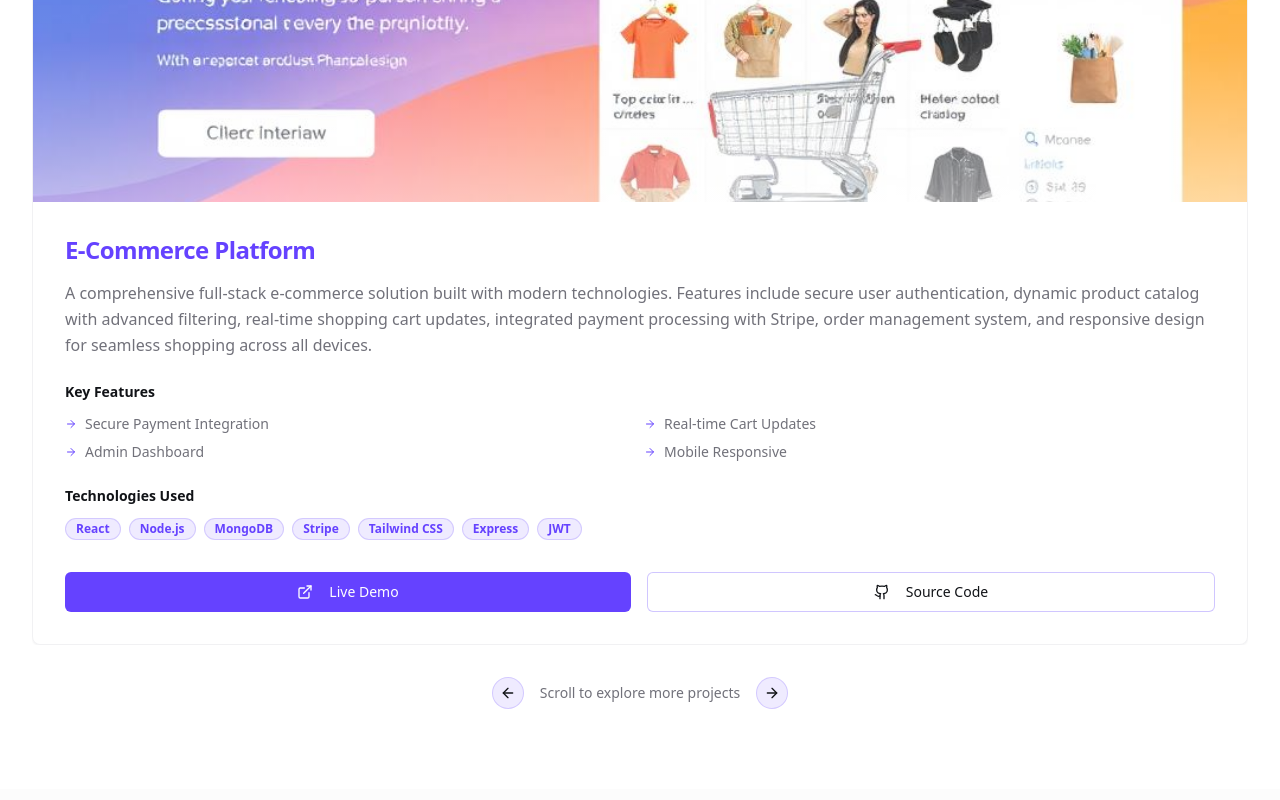
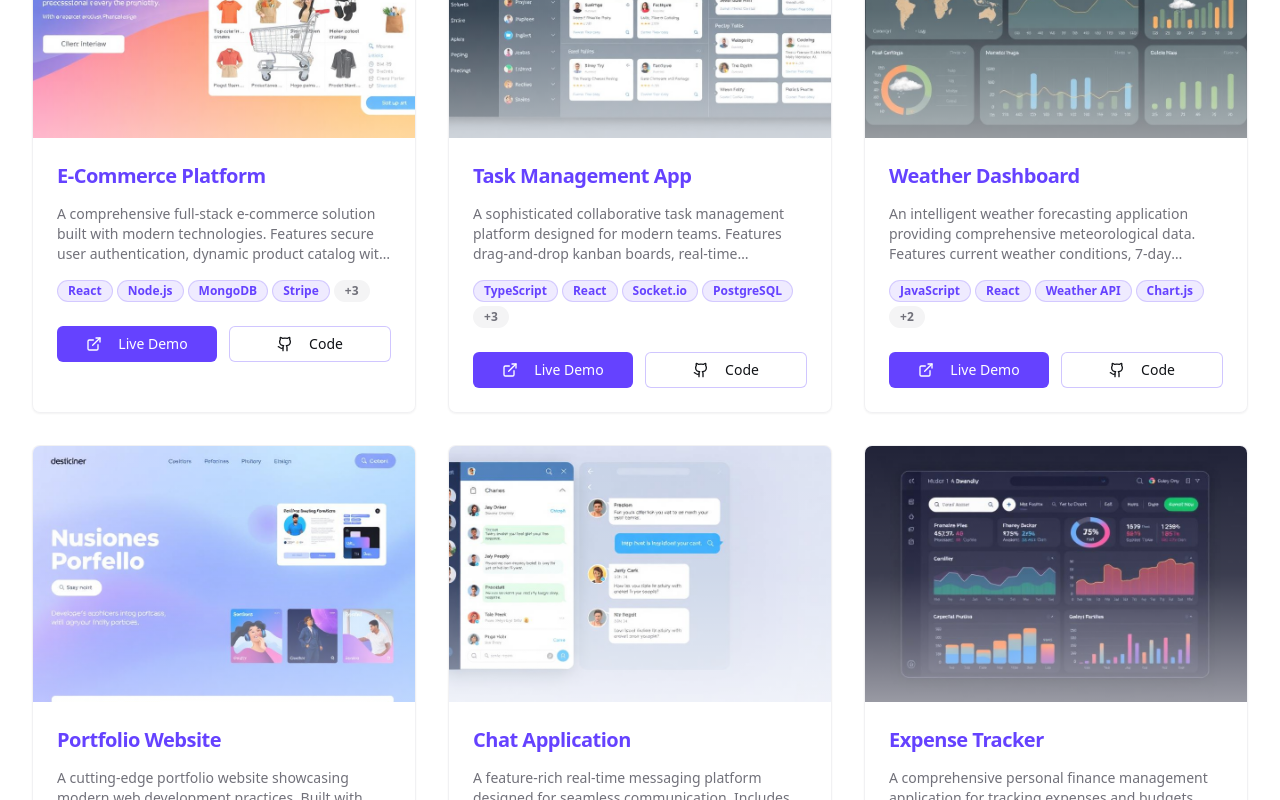
Before and after one commit to rswastika248/soumyajit-portfolio-refresh, a React (Vite) app: page / in a window 1280 px wide. Shown: the part 4440-5240 px from the top of the page. Built offline with nearby package versions, Linux system fonts and the light colour scheme.

Commit message:
Refactor Projects section
Update the Projects section to match the design and functionality of the provided URL, including layout, styling, and interactive elements.

```diff
--- a/src/components/Projects.tsx
+++ b/src/components/Projects.tsx
@@ -1,8 +1,7 @@
-import { Card, CardContent, CardHeader, CardTitle } from '@/components/ui/card';
+import { Card, CardContent, CardDescription, CardHeader, CardTitle } from '@/components/ui/card';
 import { Button } from '@/components/ui/button';
 import { Badge } from '@/components/ui/badge';
-import { Carousel, CarouselContent, CarouselItem, CarouselNext, CarouselPrevious } from '@/components/ui/carousel';
-import { ExternalLink, Github, ArrowRight } from 'lucide-react';
+import { ExternalLink, Github } from 'lucide-react';
 import AnimatedSection from './AnimatedSection';
 import ecommerceProject from '@/assets/ecommerce-project.jpg';
 import taskManagementProject from '@/assets/task-management-project.jpg';
@@ -15,14 +14,12 @@ const Projects = () => {
   const projects = [
     {
       title: "E-Commerce Platform",
-      description: "A comprehensive full-stack e-commerce solution built with modern technologies. Features include secure user authentication, dynamic product catalog with advanced filtering, real-time shopping cart updates, integrated payment processing with Stripe, order management system, and responsive design for seamless shopping across all devices.",
+      description: "A comprehensive full-stack e-commerce solution built with modern technologies. Features secure user authentication, dynamic product catalog with advanced filtering, real-time shopping cart updates, integrated payment processing with Stripe, order management system, and responsive design for seamless shopping across all devices.",
       image: ecommerceProject,
       technologies: ["React", "Node.js", "MongoDB", "Stripe", "Tailwind CSS", "Express", "JWT"],
       liveUrl: "#",
       githubUrl: "#",
-      category: "Full Stack",
-      duration: "3 months",
-      highlights: ["Secure Payment Integration", "Real-time Cart Updates", "Admin Dashboard", "Mobile Responsive"]
+      category: "Full Stack"
     },
     {
       title: "Task Management App",
@@ -31,9 +28,7 @@ const Projects = () => {
       technologies: ["TypeScript", "React", "Socket.io", "PostgreSQL", "Express", "Redis", "Material-UI"],
       liveUrl: "#",
       githubUrl: "#",
-      category: "Web Application",
-      duration: "4 months",
-      highlights: ["Real-time Collaboration", "Drag & Drop Interface", "Team Analytics", "Custom Workflows"]
+      category: "Web Application"
     },
     {
       title: "Weather Dashboard",
@@ -42,9 +37,7 @@ const Projects = () => {
       technologies: ["JavaScript", "React", "Weather API", "Chart.js", "CSS3", "Geolocation API"],
       liveUrl: "#",
       githubUrl: "#",
-      category: "API Integration",
-      duration: "2 months",
-      highlights: ["Interactive Maps", "Real-time Data", "Weather Alerts", "Historical Analysis"]
+      category: "API Integration"
     },
     {
       title: "Portfolio Website",
@@ -53,9 +46,7 @@ const Projects = () => {
       technologies: ["React", "TypeScript", "Tailwind CSS", "Framer Motion", "Vite", "React Router"],
       liveUrl: "#",
       githubUrl: "#",
-      category: "Frontend",
-      duration: "1 month",
-      highlights: ["Smooth Animations", "Theme Support", "SEO Optimized", "Performance Focused"]
+      category: "Frontend"
     },
     {
       title: "Chat Application",
@@ -64,9 +55,7 @@ const Projects = () => {
       technologies: ["React", "Socket.io", "Node.js", "MongoDB", "JWT", "Multer", "Cloudinary"],
       liveUrl: "#",
       githubUrl: "#",
-      category: "Real-time App",
-      duration: "3 months",
-      highlights: ["Real-time Messaging", "File Sharing", "Private Rooms", "Message Encryption"]
+      category: "Real-time App"
     },
     {
       title: "Expense Tracker",
@@ -75,9 +64,7 @@ const Projects = () => {
       technologies: ["React", "Chart.js", "Local Storage", "Material-UI", "Date-fns", "React Hook Form"],
       liveUrl: "#",
       githubUrl: "#",
-      category: "Finance App",
-      duration: "2 months",
-      highlights: ["Budget Tracking", "Visual Analytics", "Category Management", "Export Features"]
+      category: "Finance App"
     }
   ];
 
@@ -91,7 +78,7 @@ const Projects = () => {
         <AnimatedSection>
           <div className="text-center mb-16">
             <h2 className="text-4xl md:text-6xl font-bold mb-6 bg-gradient-to-r from-primary via-primary to-primary/70 bg-clip-text text-transparent">
-              Featured Projects
+              &lt;/Projects&gt;
             </h2>
             <p className="text-xl text-muted-foreground max-w-3xl mx-auto leading-relaxed">
               Explore my portfolio of innovative solutions, each crafted with passion and cutting-edge technologies
@@ -105,28 +92,25 @@ const Projects = () => {
         </AnimatedSection>
 
         <AnimatedSection delay={0.2}>
-          <div className="max-w-7xl mx-auto">
-            <Carousel className="w-full" opts={{ align: "start", loop: true }}>
-              <CarouselContent className="-ml-4">
+          <div className="grid grid-cols-1 md:grid-cols-2 lg:grid-cols-3 gap-8 max-w-7xl mx-auto">
             {projects.map((project, index) => (
-                  <CarouselItem key={project.title} className="pl-4 md:basis-1/1 lg:basis-1/1">
-                    <div className="group relative">
-                      <Card className="bg-card/50 backdrop-blur-sm border-border/50 hover:border-primary/30 transition-all duration-500 overflow-hidden h-full">
-                        <div className="relative">
-                          {/* Project Image with Effects */}
-                          <div className="relative h-80 overflow-hidden">
+              <div key={project.title} className="group relative">
+                <Card className="bg-card/50 backdrop-blur-sm border-border/50 hover:border-primary/30 transition-all duration-500 overflow-hidden h-full hover:shadow-2xl hover:shadow-primary/10">
+                  {/* Project Image */}
+                  <div className="relative h-64 overflow-hidden bg-gradient-to-br from-primary/5 to-primary/10">
                     <img
                       src={project.image}
                       alt={project.title}
                       className="w-full h-full object-cover transition-all duration-700 group-hover:scale-110 group-hover:brightness-110"
                     />
+
                     {/* Overlay Effects */}
                     <div className="absolute inset-0 bg-gradient-to-t from-background/90 via-background/20 to-transparent opacity-60 group-hover:opacity-40 transition-opacity duration-500"></div>
                     <div className="absolute inset-0 bg-gradient-to-br from-primary/10 via-transparent to-primary/5 opacity-0 group-hover:opacity-100 transition-opacity duration-500"></div>
 
-                            {/* Floating Elements */}
+                    {/* Category Badge */}
                     <div className="absolute top-4 right-4 opacity-0 group-hover:opacity-100 transition-all duration-500 transform translate-y-2 group-hover:translate-y-0">
-                              <Badge variant="secondary" className="bg-background/80 backdrop-blur-sm">
+                      <Badge variant="secondary" className="bg-background/80 backdrop-blur-sm text-xs">
                         {project.category}
                       </Badge>
                     </div>
@@ -135,88 +119,67 @@ const Projects = () => {
                     <div className="absolute inset-0 opacity-0 group-hover:opacity-100 transition-opacity duration-1000">
                       <div className="absolute top-0 left-0 w-full h-full bg-gradient-to-r from-transparent via-white/10 to-transparent transform -skew-x-12 -translate-x-full group-hover:translate-x-full transition-transform duration-1500"></div>
                     </div>
-
-                            {/* Project Duration */}
-                            <div className="absolute bottom-4 left-4 opacity-0 group-hover:opacity-100 transition-all duration-500 transform translate-y-2 group-hover:translate-y-0">
-                              <div className="bg-background/80 backdrop-blur-sm rounded-full px-3 py-1 text-sm text-muted-foreground">
-                                {project.duration}
-                              </div>
-                            </div>
                   </div>
 
-                          <CardContent className="p-8">
-                            <CardHeader className="p-0 mb-6">
-                              <CardTitle className="text-2xl font-bold text-primary mb-2 group-hover:text-primary/80 transition-colors duration-300">
+                  <CardContent className="p-6">
+                    <CardHeader className="p-0 mb-4">
+                      <CardTitle className="text-xl font-bold text-primary mb-2 group-hover:text-primary/80 transition-colors duration-300">
                         {project.title}
                       </CardTitle>
-                              <p className="text-muted-foreground leading-relaxed text-base">
+                      <CardDescription className="text-muted-foreground leading-relaxed text-sm line-clamp-3">
                         {project.description}
-                              </p>
+                      </CardDescription>
                     </CardHeader>
 
-                            {/* Highlights */}
+                    {/* Technologies */}
                     <div className="mb-6">
-                              <h4 className="text-sm font-semibold text-foreground mb-3">Key Features</h4>
-                              <div className="grid grid-cols-2 gap-2">
-                                {project.highlights.map((highlight, idx) => (
-                                  <div key={idx} className="flex items-center gap-2 text-sm text-muted-foreground">
-                                    <ArrowRight className="h-3 w-3 text-primary" />
-                                    {highlight}
-                                  </div>
-                                ))}
-                              </div>
-                            </div>
-
-                            {/* Technologies */}
-                            <div className="mb-8">
-                              <h4 className="text-sm font-semibold text-foreground mb-3">Technologies Used</h4>
-                              <div className="flex flex-wrap gap-2">
-                                {project.technologies.map((tech) => (
+                      <div className="flex flex-wrap gap-1">
+                        {project.technologies.slice(0, 4).map((tech) => (
                           <Badge
                             key={tech}
                             variant="secondary"
-                                    className="bg-primary/10 text-primary border-primary/20 hover:bg-primary/20 transition-colors duration-300"
+                            className="bg-primary/10 text-primary border-primary/20 hover:bg-primary/20 transition-colors duration-300 text-xs"
                           >
                             {tech}
                           </Badge>
                         ))}
+                        {project.technologies.length > 4 && (
+                          <Badge variant="secondary" className="bg-muted text-muted-foreground text-xs">
+                            +{project.technologies.length - 4}
+                          </Badge>
+                        )}
                       </div>
                     </div>
 
                     {/* Action Buttons */}
-                            <div className="flex gap-4">
+                    <div className="flex gap-3">
                       <Button
                         variant="default"
+                        size="sm"
                         className="flex-1 bg-primary hover:bg-primary/90 text-primary-foreground group/btn"
+                        asChild
                       >
-                                <ExternalLink className="h-4 w-4 mr-2 group-hover/btn:scale-110 transition-transform duration-200" />
+                        <a href={project.liveUrl} target="_blank" rel="noopener noreferrer">
+                          <ExternalLink className="h-3 w-3 mr-2 group-hover/btn:scale-110 transition-transform duration-200" />
                           Live Demo
+                        </a>
                       </Button>
                       <Button
                         variant="outline"
+                        size="sm"
                         className="flex-1 border-primary/30 hover:border-primary hover:bg-primary/10 group/btn"
+                        asChild
                       >
-                                <Github className="h-4 w-4 mr-2 group-hover/btn:scale-110 transition-transform duration-200" />
-                                Source Code
+                        <a href={project.githubUrl} target="_blank" rel="noopener noreferrer">
+                          <Github className="h-3 w-3 mr-2 group-hover/btn:scale-110 transition-transform duration-200" />
+                          Code
+                        </a>
                       </Button>
                     </div>
                   </CardContent>
-                        </div>
                 </Card>
               </div>
-                  </CarouselItem>
             ))}
-              </CarouselContent>
-
-              {/* Navigation */}
-              <div className="flex items-center justify-center gap-4 mt-8">
-                <CarouselPrevious className="static translate-y-0 bg-primary/10 border-primary/20 hover:bg-primary hover:text-primary-foreground" />
-                <div className="text-sm text-muted-foreground">
-                  Scroll to explore more projects
-                </div>
-                <CarouselNext className="static translate-y-0 bg-primary/10 border-primary/20 hover:bg-primary hover:text-primary-foreground" />
-              </div>
-            </Carousel>
           </div>
         </AnimatedSection>
       </div>
```
Lines whose indentation alone changed are shown as unchanged.
